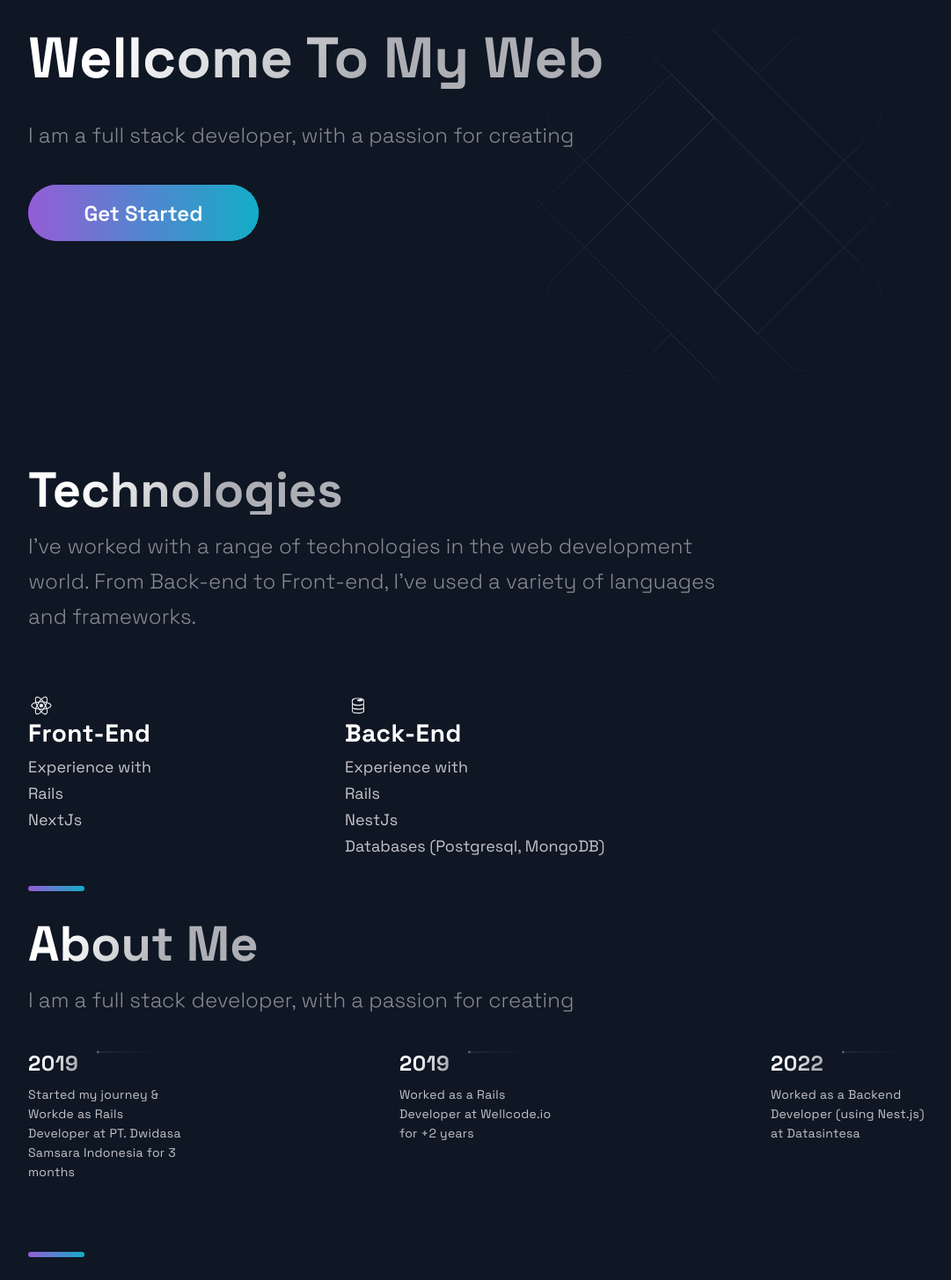
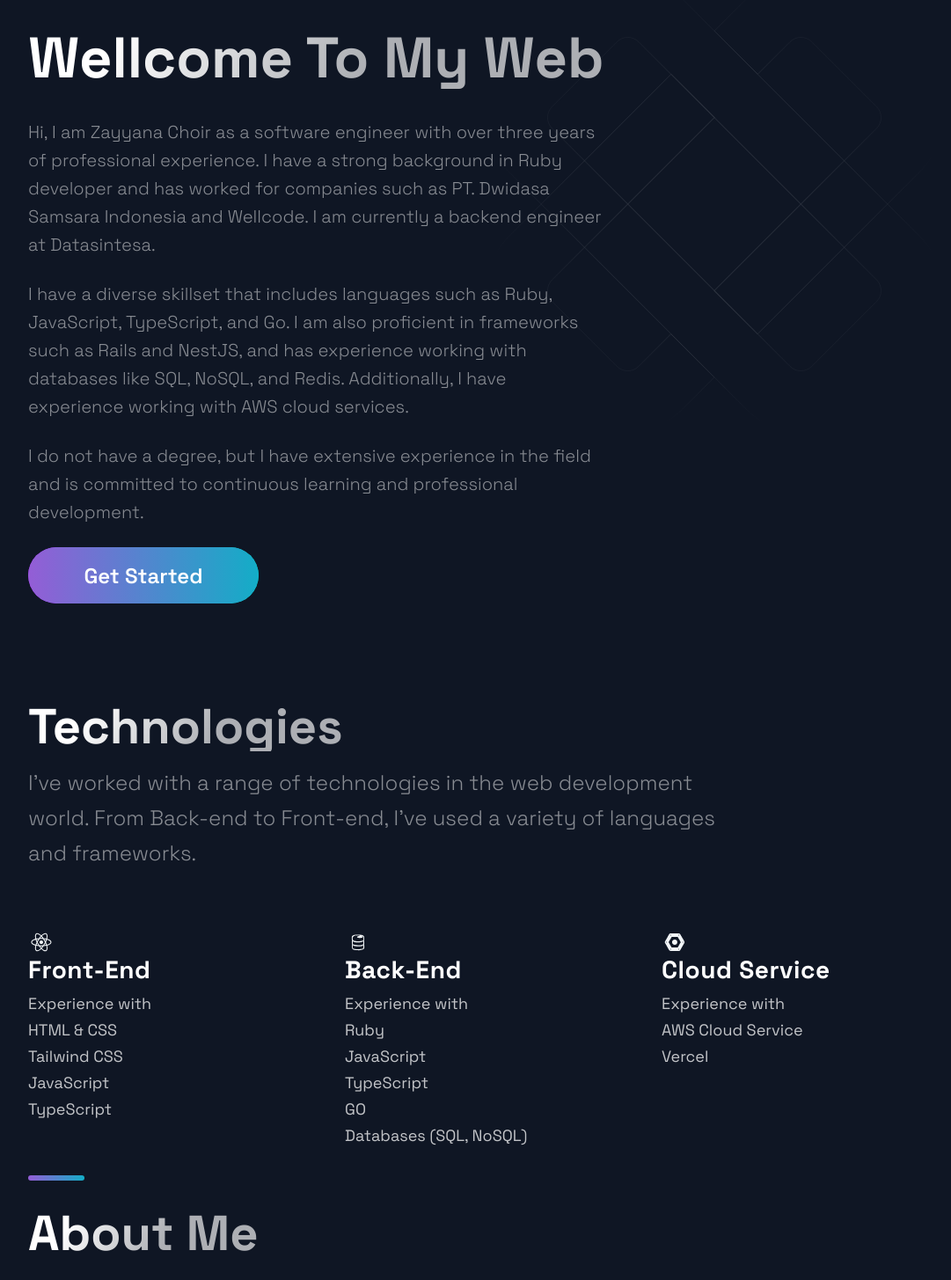
Before and after one commit to zaychoer/portofolio-web, a Next.js app: page / in a window 1280 px wide. Shown: the part 140-1595 px from the top of the page at 88% size, without its empty margins (88-1169 px from the left). Built offline with nearby package versions, Linux system fonts and the light colour scheme.

Commit message:
update from gpt

```diff
--- /dev/null
+++ b/components/BackgroundPhotoProfile/BackgroundPhotoProfile.js
@@ -0,0 +1,18 @@
+import React from 'react';
+import Image from 'next/image';
+
+const BackgroundPhotoProfile = () => (
+  <div>
+    <Image
+      src="https://d1n6fa18ox4kyq.cloudfront.net/Zayyana_Choir.webp"
+      alt="User profile picture"
+      width="100%"
+      height="100%"
+      layout="responsive"
+      objectFit="contain"
+      objectPosition="right"
+    />
+  </div>
+);
+
+export default BackgroundPhotoProfile;
--- a/components/Hero/Hero.js
+++ b/components/Hero/Hero.js
@@ -3,10 +3,12 @@ import React from 'react';
 import {
   Section,
   SectionText,
+  SectionTextHero,
   SectionTitle,
 } from '../../styles/GlobalComponents';
 import Button from '../../styles/GlobalComponents/Button';
-import { LeftSection } from './HeroStyles';
+import { LeftSection, RightSection } from './HeroStyles';
+import BgPhotoProfile from '../BackgroundPhotoProfile/BackgroundPhotoProfile';
 
 const Hero = (props) => (
   <Section row nopadding>
@@ -14,9 +16,26 @@ const Hero = (props) => (
       <SectionTitle main center>
         Wellcome To My Web
       </SectionTitle>
-      <SectionText>
-        I am a full stack developer, with a passion for creating
-      </SectionText>
+      <SectionTextHero>
+        Hi, I am Zayyana Choir as a software engineer with over three
+        years of professional experience. I have a strong background
+        in Ruby developer and has worked for companies such as PT.
+        Dwidasa Samsara Indonesia and Wellcode. I am currently a
+        backend engineer at Datasintesa.
+      </SectionTextHero>
+      <SectionTextHero>
+        I have a diverse skillset that includes languages such as
+        Ruby, JavaScript, TypeScript, and Go. I am also proficient in
+        frameworks such as Rails and NestJS, and has experience
+        working with databases like SQL, NoSQL, and Redis.
+        Additionally, I have experience working with AWS cloud
+        services.
+      </SectionTextHero>
+      <SectionTextHero>
+        I do not have a degree, but I have extensive experience in the
+        field and is committed to continuous learning and professional
+        development.
+      </SectionTextHero>
       <Button
         onClick={() =>
           (window.location = 'https://wa.me/6285715834707')
--- a/components/Technologies/Technologies.js
+++ b/components/Technologies/Technologies.js
@@ -1,5 +1,9 @@
 import React from 'react';
-import { DiFirebase, DiReact, DiZend } from 'react-icons/di';
+import {
+  DiFirebase,
+  DiReact,
+  DiGoogleCloudPlatform,
+} from 'react-icons/di';
 import {
   Section,
   SectionDivider,
@@ -29,8 +33,10 @@ const Technologies = () => (
           <ListTitle>Front-End</ListTitle>
           <ListParagraph>
             Experience with <br />
-            Rails <br />
-            NextJs <br />
+            HTML & CSS <br />
+            Tailwind CSS <br />
+            JavaScript <br />
+            TypeScript <br />
           </ListParagraph>
         </ListContainer>
       </ListItem>
@@ -40,22 +46,25 @@ const Technologies = () => (
           <ListTitle>Back-End</ListTitle>
           <ListParagraph>
             Experience with <br />
-            Rails <br />
-            NestJs <br />
-            Databases (Postgresql, MongoDB) <br />
+            Ruby <br />
+            JavaScript <br />
+            TypeScript <br />
+            GO <br />
+            Databases (SQL, NoSQL) <br />
           </ListParagraph>
         </ListContainer>
       </ListItem>
-      {/* <ListItem>
-        <DiZend size="3rem" />
+      <ListItem>
+        <DiGoogleCloudPlatform size="3rem" />
         <ListContainer>
-          <ListTitle>UI/UX</ListTitle>
+          <ListTitle>Cloud Service</ListTitle>
           <ListParagraph>
             Experience with <br />
-            tools like Figma
+            AWS Cloud Service <br />
+            Vercel <br />
           </ListParagraph>
         </ListContainer>
-      </ListItem> */}
+      </ListItem>
     </List>
     <SectionDivider />
   </Section>
--- a/constants/constants.js
+++ b/constants/constants.js
@@ -44,15 +44,15 @@ export const projects = [
 export const TimeLineData = [
   {
     year: 2019,
-    text: 'Started my journey & Workde as Rails Developer at PT. Dwidasa Samsara Indonesia for 3 months',
+    text: 'Started my journey & Workde as Ruby Developer at PT. Dwidasa Samsara Indonesia for 3 months',
   },
   {
     year: 2019,
-    text: 'Worked as a Rails Developer at Wellcode.io for +2 years',
+    text: 'Worked as a Sofware Engineer at Wellcode.io for +2 years',
   },
   {
     year: 2022,
-    text: 'Worked as a Backend Developer (using Nest.js) at Datasintesa',
+    text: 'Worked as a Backend Engineer at Datasintesa',
   },
   // { year: 2020, text: 'Shared my projects with the world' },
   // { year: 2021, text: 'Started my own platform' },
--- a/next.config.js
+++ b/next.config.js
@@ -1,6 +1,10 @@
 /** @type {import('next').NextConfig} */
 const nextConfig = {
   reactStrictMode: true,
-}
+  images: {
+    domains: ['d1n6fa18ox4kyq.cloudfront.net'],
+    formats: ['image/avif', 'image/webp'],
+  },
+};
 
-module.exports = nextConfig
+module.exports = nextConfig;
--- a/pages/index.js
+++ b/pages/index.js
@@ -1,5 +1,6 @@
 import Acomplishments from '../components/Acomplishments/Acomplishments';
 import BgAnimation from '../components/BackgrooundAnimation/BackgroundAnimation';
+import BgPhotoProfile from '../components/BackgroundPhotoProfile/BackgroundPhotoProfile';
 import Hero from '../components/Hero/Hero';
 import Projects from '../components/Projects/Projects';
 import Technologies from '../components/Technologies/Technologies';
@@ -13,6 +14,7 @@ const Home = () => {
       <Section grid>
         <Hero />
         <BgAnimation />
+        {/* <BgPhotoProfile /> */}
       </Section>
       {/* <Projects /> */}
       <Technologies />
--- a/styles/GlobalComponents/index.js
+++ b/styles/GlobalComponents/index.js
@@ -1,9 +1,9 @@
-import styled from 'styled-components'
+import styled from 'styled-components';
 
 export const Section = styled.section`
-  display: ${(props) => props.grid ? "grid" : "flex" };
-  flex-direction: ${(props) => props.row ? "row" : "column" };
-  padding: ${(props) => props.nopadding ? "0" : "32px 48px 0" } ;
+  display: ${(props) => (props.grid ? 'grid' : 'flex')};
+  flex-direction: ${(props) => (props.row ? 'row' : 'column')};
+  padding: ${(props) => (props.nopadding ? '0' : '32px 48px 0')};
   margin: 0 auto;
   max-width: 1040px;
   box-sizing: content-box;
@@ -17,42 +17,68 @@ export const Section = styled.section`
   }
 
   @media ${(props) => props.theme.breakpoints.sm} {
-    padding: ${(props) => props.nopadding ? "0" : "16px 16px 0" } ;
+    padding: ${(props) => (props.nopadding ? '0' : '16px 16px 0')};
 
     width: calc(100vw - 32px);
     flex-direction: column;
   }
-`
+`;
 
 export const SectionTitle = styled.h2`
   font-weight: 800;
-  font-size: ${(props) => props.main ? '65px' : '56px'};
-  line-height: ${(props) => props.main ? '72px' : '56px'};
+  font-size: ${(props) => (props.main ? '65px' : '56px')};
+  line-height: ${(props) => (props.main ? '72px' : '56px')};
   width: max-content;
   max-width: 100%;
-  background: linear-gradient(121.57deg, #FFFFFF 18.77%, rgba(255, 255, 255, 0.66) 60.15%);
+  background: linear-gradient(
+    121.57deg,
+    #ffffff 18.77%,
+    rgba(255, 255, 255, 0.66) 60.15%
+  );
   -webkit-background-clip: text;
   -webkit-text-fill-color: transparent;
   margin-bottom: 16px;
-  padding: ${(props) => props.main ? '58px 0 16px' : '0'};
+  padding: ${(props) => (props.main ? '58px 0 16px' : '0')};
 
-  @media ${props => props.theme.breakpoints.md}{
-    font-size: ${(props) => props.main ? '56px' : '48px'};
-    line-height: ${(props) => props.main ? '56px' : '48px'};
+  @media ${(props) => props.theme.breakpoints.md} {
+    font-size: ${(props) => (props.main ? '56px' : '48px')};
+    line-height: ${(props) => (props.main ? '56px' : '48px')};
     margin-bottom: 12px;
-    padding: ${(props) => props.main ? '40px 0 12px' : '0'};
+    padding: ${(props) => (props.main ? '40px 0 12px' : '0')};
   }
 
-  @media ${props => props.theme.breakpoints.sm}{
+  @media ${(props) => props.theme.breakpoints.sm} {
     font-size: 32px;
     line-height: 40px;
-    font-size: ${(props) => props.main ? '28px' : '32px'};
-    line-height: ${(props) => props.main ? '32px' : '40px'};
+    font-size: ${(props) => (props.main ? '28px' : '32px')};
+    line-height: ${(props) => (props.main ? '32px' : '40px')};
     margin-bottom: 8px;
-    padding: ${(props) => props.main ? '16px 0 8px' : '0'};
+    padding: ${(props) => (props.main ? '16px 0 8px' : '0')};
     max-width: 100%;
   }
-`
+`;
+
+export const SectionTextHero = styled.p`
+  max-width: 800px;
+  font-size: 20px;
+  line-height: 32px;
+  font-weight: 300;
+  padding-bottom: 24px;
+  color: rgba(255, 255, 255, 0.5);
+
+  @media ${(props) => props.theme.breakpoints.md} {
+    max-width: 670px;
+    font-size: 18px;
+    line-height: 28px;
+    padding-bottom: 24px;
+  }
+
+  @media ${(props) => props.theme.breakpoints.sm} {
+    font-size: 14px;
+    line-height: 24px;
+    padding-bottom: 12px;
+  }
+`;
 
 export const SectionText = styled.p`
   max-width: 800px;
@@ -74,19 +100,19 @@ export const SectionText = styled.p`
     line-height: 24px;
     padding-bottom: 16px;
   }
-`
+`;
 
 export const SectionDivider = styled.div`
-
   width: 64px;
   height: 6px;
   border-radius: 10px;
   background-color: #fff;
-  background: ${(props) => props.colorAlt ?
-    'linear-gradient(270deg, #F46737 0%, #945DD6 100%)' :
-    'linear-gradient(270deg, #13ADC7 0%, #945DD6 100%)'};
+  background: ${(props) =>
+    props.colorAlt
+      ? 'linear-gradient(270deg, #F46737 0%, #945DD6 100%)'
+      : 'linear-gradient(270deg, #13ADC7 0%, #945DD6 100%)'};
 
-    margin: ${(props) => props.divider ? "4rem 0" : "" };
+  margin: ${(props) => (props.divider ? '4rem 0' : '')};
 
   @media ${(props) => props.theme.breakpoints.md} {
     width: 48px;
@@ -97,7 +123,7 @@ export const SectionDivider = styled.div`
     width: 32px;
     height: 2px;
   }
-`
+`;
 export const SectionSubText = styled.p`
   max-width: 800px;
   font-weight: 300;
@@ -105,7 +131,7 @@ export const SectionSubText = styled.p`
   line-height: 32px;
   color: rgba(255, 255, 255, 0.75);
 
-@media ${(props) => props.theme.breakpoints.md} {
+  @media ${(props) => props.theme.breakpoints.md} {
     max-width: 672px;
     font-size: 16px;
     line-height: 25px;
@@ -115,9 +141,9 @@ export const SectionSubText = styled.p`
     font-size: 14px;
     line-height: 22px;
   }
-`
+`;
 export const SecondaryBtn = styled.button`
-  color: #FFF;
+  color: #fff;
   background: none;
   border: 1px solid rgba(255, 255, 255, 0.33);
   box-sizing: border-box;
@@ -144,10 +170,11 @@ export const SecondaryBtn = styled.button`
   &:active {
     background: #e0e4eb;
     border: 1px solid #304169;
-    box-shadow: inset 0px 2px 1px rgba(46, 49, 55, 0.15), inset 0px 0px 4px rgba(20, 20, 55, 0.3);
+    box-shadow: inset 0px 2px 1px rgba(46, 49, 55, 0.15),
+      inset 0px 0px 4px rgba(20, 20, 55, 0.3);
   }
 
-  @media ${(props) => props.theme.breakpoints.md}{
+  @media ${(props) => props.theme.breakpoints.md} {
     margin-top: 24px;
     margin-bottom: 64px;
     padding: 16px 24px;
@@ -164,40 +191,43 @@ export const SecondaryBtn = styled.button`
     font-size: 14px;
     line-height: 16px;
   }
-`
+`;
 
 export const ButtonBack = styled.div`
-  width: ${({ alt }) => alt ? '150px' : '262px'};
-  height: ${({ alt }) => alt ? '52px' : '64px'};
+  width: ${({ alt }) => (alt ? '150px' : '262px')};
+  height: ${({ alt }) => (alt ? '52px' : '64px')};
   border-radius: 50px;
-  font-size: ${({ alt }) => alt ? '20px' : '24px'};
+  font-size: ${({ alt }) => (alt ? '20px' : '24px')};
   font-weight: 600;
   display: flex;
   align-items: center;
   justify-content: center;
-  margin: ${({ alt, form }) => (alt || form) ? '0' : '0 0 80px'};
+  margin: ${({ alt, form }) => (alt || form ? '0' : '0 0 80px')};
   color: #fff;
-  background: ${({ alt }) => alt ? 'linear-gradient(270deg, #ff622e 0%, #B133FF 100%)' : 'linear-gradient(270deg, #00DBD8 0%, #B133FF 100%)'};
+  background: ${({ alt }) =>
+    alt
+      ? 'linear-gradient(270deg, #ff622e 0%, #B133FF 100%)'
+      : 'linear-gradient(270deg, #00DBD8 0%, #B133FF 100%)'};
   cursor: pointer;
   transition: 0.5s ease;
   position: relative;
   overflow: hidden;
-  opacity: ${({ disabled }) => disabled ? '.5' : '1'};
+  opacity: ${({ disabled }) => (disabled ? '.5' : '1')};
 
   @media ${(props) => props.theme.breakpoints.md} {
-    width: ${({ alt }) => alt ? '150px' : '184px'};
-    height: ${({ alt }) => alt ? '52px' : '48px'};
-    font-size: ${({ alt }) => alt ? '20px' : '16px'};
-    margin-bottom: ${({ alt }) => alt ? '0' : '64px'};
+    width: ${({ alt }) => (alt ? '150px' : '184px')};
+    height: ${({ alt }) => (alt ? '52px' : '48px')};
+    font-size: ${({ alt }) => (alt ? '20px' : '16px')};
+    margin-bottom: ${({ alt }) => (alt ? '0' : '64px')};
   }
 
   @media ${(props) => props.theme.breakpoints.sm} {
     width: 100%;
     height: 32px;
     font-size: 14px;
-    margin-bottom: ${({ alt }) => alt ? '0' : '32px'};
+    margin-bottom: ${({ alt }) => (alt ? '0' : '32px')};
   }
-`
+`;
 
 export const ButtonFront = styled.button`
   border: none;
@@ -209,15 +239,21 @@ export const ButtonFront = styled.button`
   left: 0;
   width: 100%;
   height: 100%;
-  background: ${({ alt }) => alt ? 'linear-gradient(270deg, #F46737 0%, #945DD6 100%)' : 'linear-gradient(270deg, #13ADC7 0%, #945DD6 100%)'};
-  opacity: ${({ disabled }) => disabled ? '.5' : '1'};
-  transition: .4s ease;
-  font-size: ${({ alt }) => alt ? '20px' : '24px'};
+  background: ${({ alt }) =>
+    alt
+      ? 'linear-gradient(270deg, #F46737 0%, #945DD6 100%)'
+      : 'linear-gradient(270deg, #13ADC7 0%, #945DD6 100%)'};
+  opacity: ${({ disabled }) => (disabled ? '.5' : '1')};
+  transition: 0.4s ease;
+  font-size: ${({ alt }) => (alt ? '20px' : '24px')};
   font-weight: 600;
   align-items: center;
   justify-content: center;
   cursor: pointer;
-  box-shadow: ${({ disabled }) => disabled ? 'inset 0px 2px 1px rgba(46, 49, 55, 0.15), inset 0px 0px 4px rgba(20, 20, 55, 0.3)' : 'none'};
+  box-shadow: ${({ disabled }) =>
+    disabled
+      ? 'inset 0px 2px 1px rgba(46, 49, 55, 0.15), inset 0px 0px 4px rgba(20, 20, 55, 0.3)'
+      : 'none'};
 
   &:hover {
     opacity: 0;
@@ -227,26 +263,28 @@ export const ButtonFront = styled.button`
   }
   &:active {
     opacity: 1;
-    box-shadow: inset 0px 2px 1px rgba(46, 49, 55, 0.15), inset 0px 0px 4px rgba(20, 20, 55, 0.3);
+    box-shadow: inset 0px 2px 1px rgba(46, 49, 55, 0.15),
+      inset 0px 0px 4px rgba(20, 20, 55, 0.3);
   }
 
-  &:disabled{
-    background: linear-gradient(270deg, #00DBD8 0%, #B133FF 100%);
+  &:disabled {
+    background: linear-gradient(270deg, #00dbd8 0%, #b133ff 100%);
     opacity: 0.5;
-    box-shadow: inset 0px 2px 1px rgba(46, 49, 55, 0.15), inset 0px 0px 4px rgba(20, 20, 55, 0.3);
+    box-shadow: inset 0px 2px 1px rgba(46, 49, 55, 0.15),
+      inset 0px 0px 4px rgba(20, 20, 55, 0.3);
   }
 
   @media ${(props) => props.theme.breakpoints.md} {
-    font-size: ${({ alt }) => alt ? '20px' : '16px'};
+    font-size: ${({ alt }) => (alt ? '20px' : '16px')};
   }
 
   @media ${(props) => props.theme.breakpoints.sm} {
     font-size: 14px;
   }
-`
+`;
 
 export const LinkContainer = styled.div`
-  margin-left: ${({ large }) => large ? '24px' : '16px'};
+  margin-left: ${({ large }) => (large ? '24px' : '16px')};
   transition: 0.3s ease;
   justify-content: center;
   border-radius: 50px;
@@ -259,23 +297,22 @@ export const LinkContainer = styled.div`
   }
 
   @media ${(props) => props.theme.breakpoints.md} {
-    margin-left: ${({ large }) => large ? '16px' : '8px'};
-
+    margin-left: ${({ large }) => (large ? '16px' : '8px')};
   }
   @media ${(props) => props.theme.breakpoints.sm} {
-    margin-left: ${({ large }) => large ? '0' : '8px'};
+    margin-left: ${({ large }) => (large ? '0' : '8px')};
   }
-`
+`;
 
 export const LinkIconImg = styled.div`
   display: flex;
-  height: ${({ large }) => large ? '32px' : '24px'};
+  height: ${({ large }) => (large ? '32px' : '24px')};
 
   @media ${(props) => props.theme.breakpoints.md} {
-    height: ${({ nav }) => nav ? '16px' : '24px'};
+    height: ${({ nav }) => (nav ? '16px' : '24px')};
   }
 
   @media ${(props) => props.theme.breakpoints.sm} {
-    height: ${({ large }) => large ? '32px' : '16px'};
+    height: ${({ large }) => (large ? '32px' : '16px')};
   }
-`
+`;
```
Also changed, not shown: 1 other file (tests, documents, lock files or other folders).
